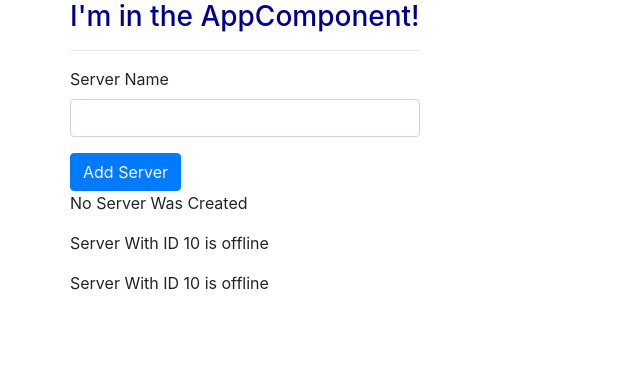
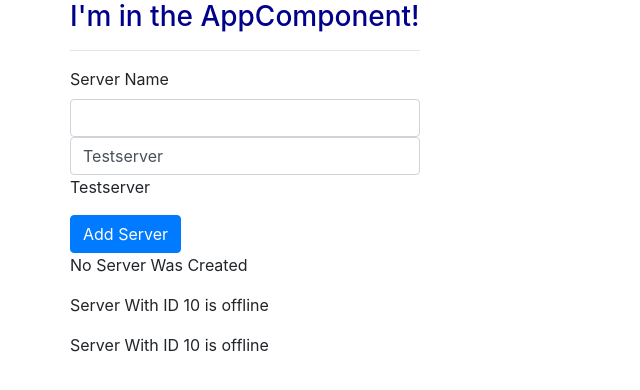
Before and after one commit to BennyLouie/my-first-angular-app, an Angular app: page / in a window 1280 px wide. Shown: the top 390 px of the page, without its empty margins (0-640 px from the left). Built offline with nearby package versions, Linux system fonts and the light colour scheme.

Commit message:
Lesson 32

```diff
--- a/src/app/servers/servers.component.html
+++ b/src/app/servers/servers.component.html
@@ -3,6 +3,10 @@
     type="text"
     class="form-control"
     (input)="onUpdateServerName($event)">
+<input
+type="text"
+class="form-control"
+[(ngModel)]="serverName">
 <p>{{ serverName }}</p>
 <button
     class="btn btn-primary"
--- a/src/app/servers/servers.component.ts
+++ b/src/app/servers/servers.component.ts
@@ -8,7 +8,7 @@ import { Component, OnInit } from '@angular/core';
 export class ServersComponent implements OnInit {
   allowNewServer = false;
   serverCreationStatus = 'No Server Was Created';
-  serverName = '';
+  serverName = 'Testserver';
 
   constructor() {
     setTimeout(() => {
@@ -20,7 +20,7 @@ export class ServersComponent implements OnInit {
   }
 
   onCreateServer() {
-    this.serverCreationStatus = 'New Server Was Created!';
+    this.serverCreationStatus = 'New Server Was Created! Server Name is ' + this.serverName;
   }
 
   onUpdateServerName(event: any) {
```
